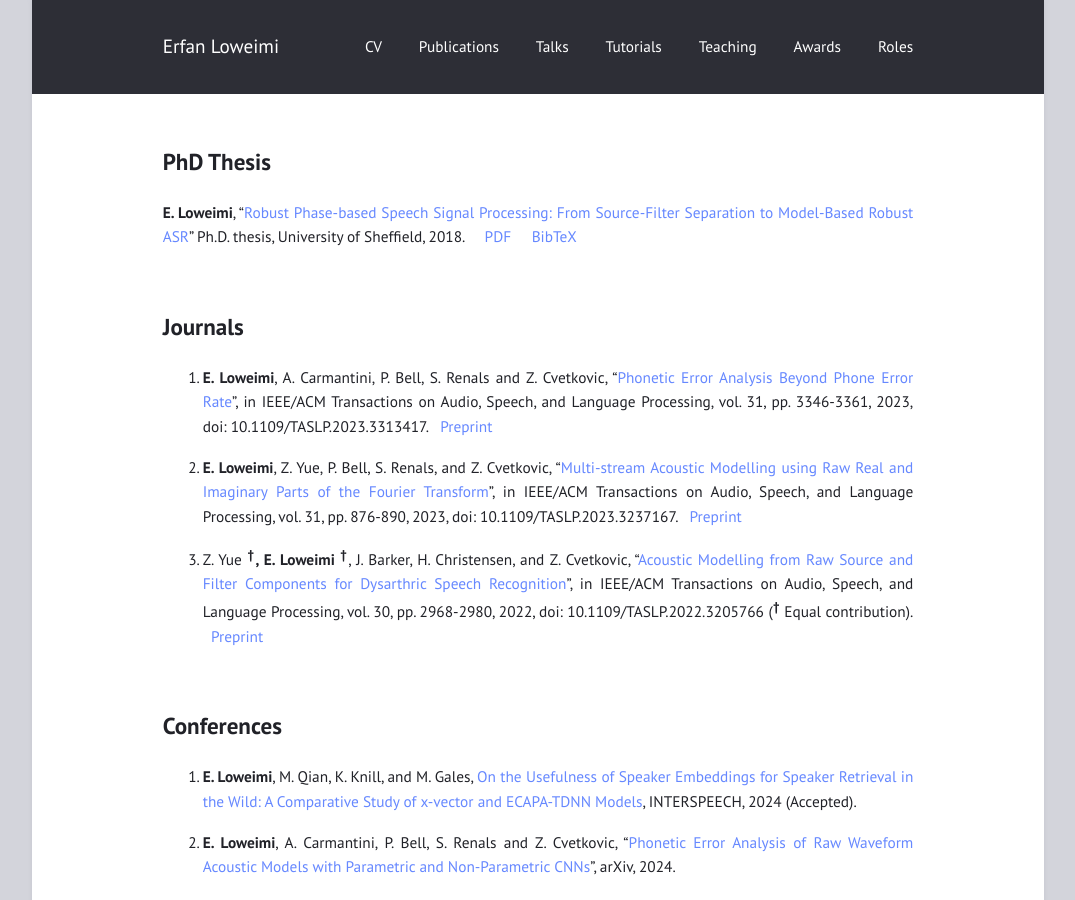
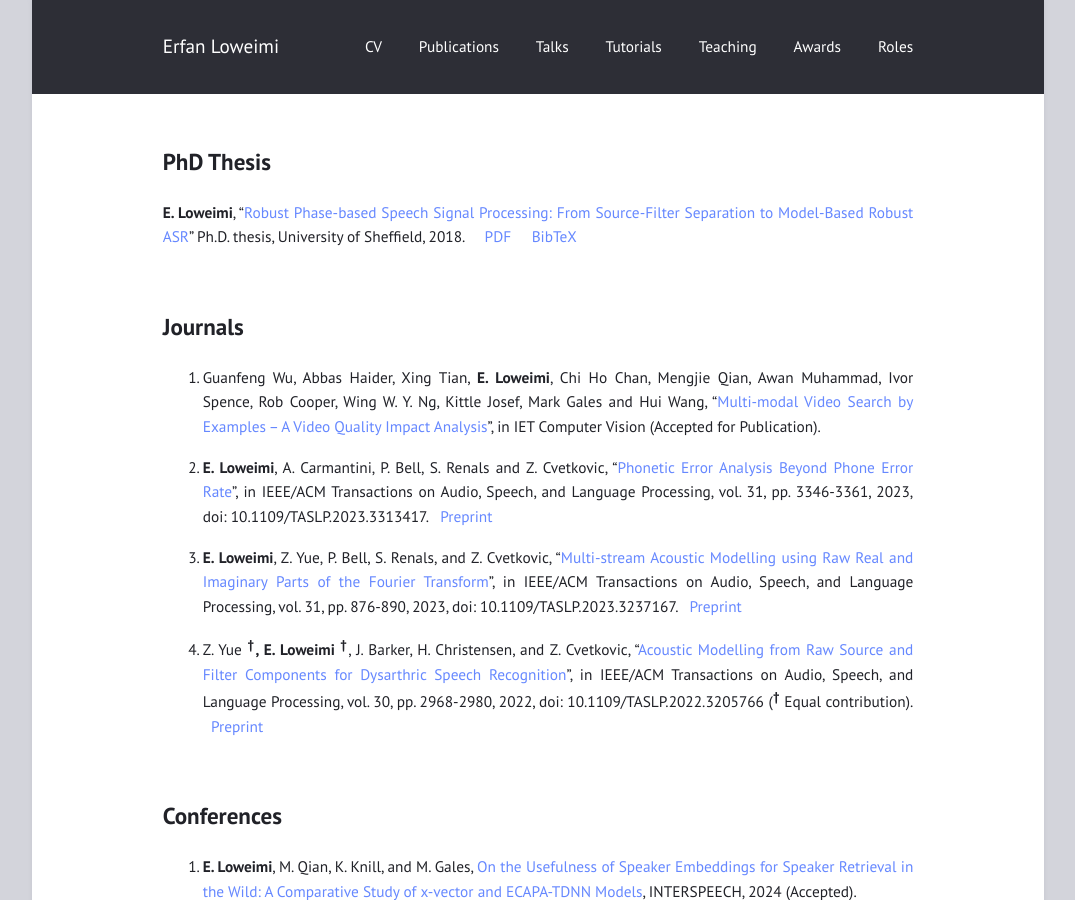
Before and after one commit to eloweimi/eloweimi.github.io, a Jekyll site: the page built from publications.md, in a window 1280 px wide and 900 px high. Shown: the whole window, without its empty margins (102-1177 px from the left). Built offline with Jekyll 4.4.1, drawn with Linux system fonts in a browser that asks for light colours.

Commit message:
Update publications.md

```diff
--- a/publications.md
+++ b/publications.md
@@ -9,6 +9,8 @@ title: ""
 <br>
 
 ## Journals ##
+1. Guanfeng Wu, Abbas Haider, Xing Tian, **E. Loweimi**, Chi Ho Chan, Mengjie Qian, Awan Muhammad, Ivor Spence, Rob Cooper, Wing W. Y. Ng, Kittle Josef, Mark Gales and Hui Wang, "[Multi-modal Video Search by Examples – A Video Quality Impact Analysis]()", in IET Computer Vision (Accepted for Publication).
+
 1. **E. Loweimi**, A. Carmantini, P. Bell, S. Renals and Z. Cvetkovic, "[Phonetic Error Analysis Beyond Phone Error Rate](https://ieeexplore.ieee.org/abstract/document/10244118)", in IEEE/ACM Transactions on Audio, Speech, and Language Processing, vol. 31, pp. 3346-3361, 2023, doi: 10.1109/TASLP.2023.3313417. &nbsp; [Preprint](https://kclpure.kcl.ac.uk/ws/portalfiles/portal/229243895/LEA_PrePrint.pdf)
 
 2. **E. Loweimi**, Z. Yue, P. Bell, S. Renals, and Z. Cvetkovic, “[Multi-stream Acoustic
```
